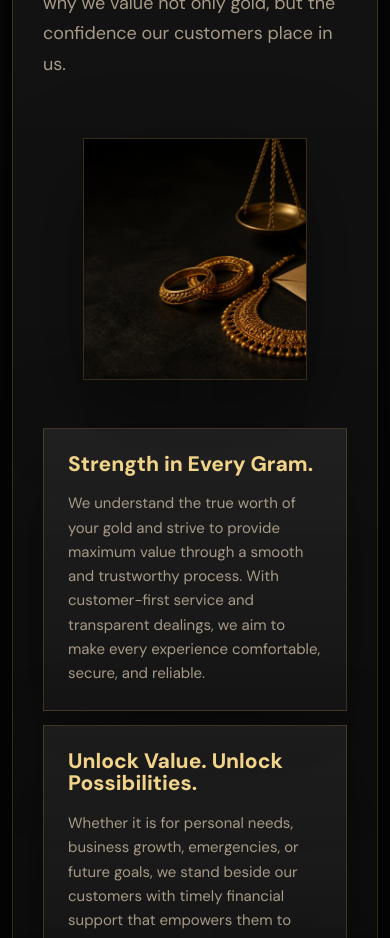
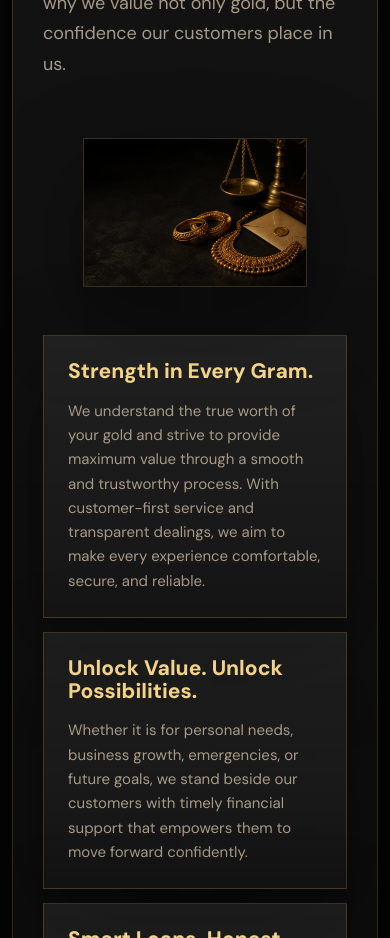
Before and after one commit to nikhilgdaniel/swarnakara-noir, a website: page index.html in a window 390 px wide. Shown: the part 2420-3358 px from the top of the page. Drawn offline with nearby package versions, Linux system fonts and the light colour scheme.

Commit message:
Show full about image on mobile

```diff
--- a/styles.css
+++ b/styles.css
@@ -976,9 +976,17 @@ footer {
     min-height: 0;
   }
 
-  .about-photo,
+  .about-photo {
+    min-height: 0;
+    aspect-ratio: 3 / 2;
+  }
+
   .about-photo img {
-    min-height: 240px;
+    display: block;
+    height: auto;
+    min-height: 0;
+    aspect-ratio: 3 / 2;
+    object-fit: contain;
   }
 
   footer,
```
